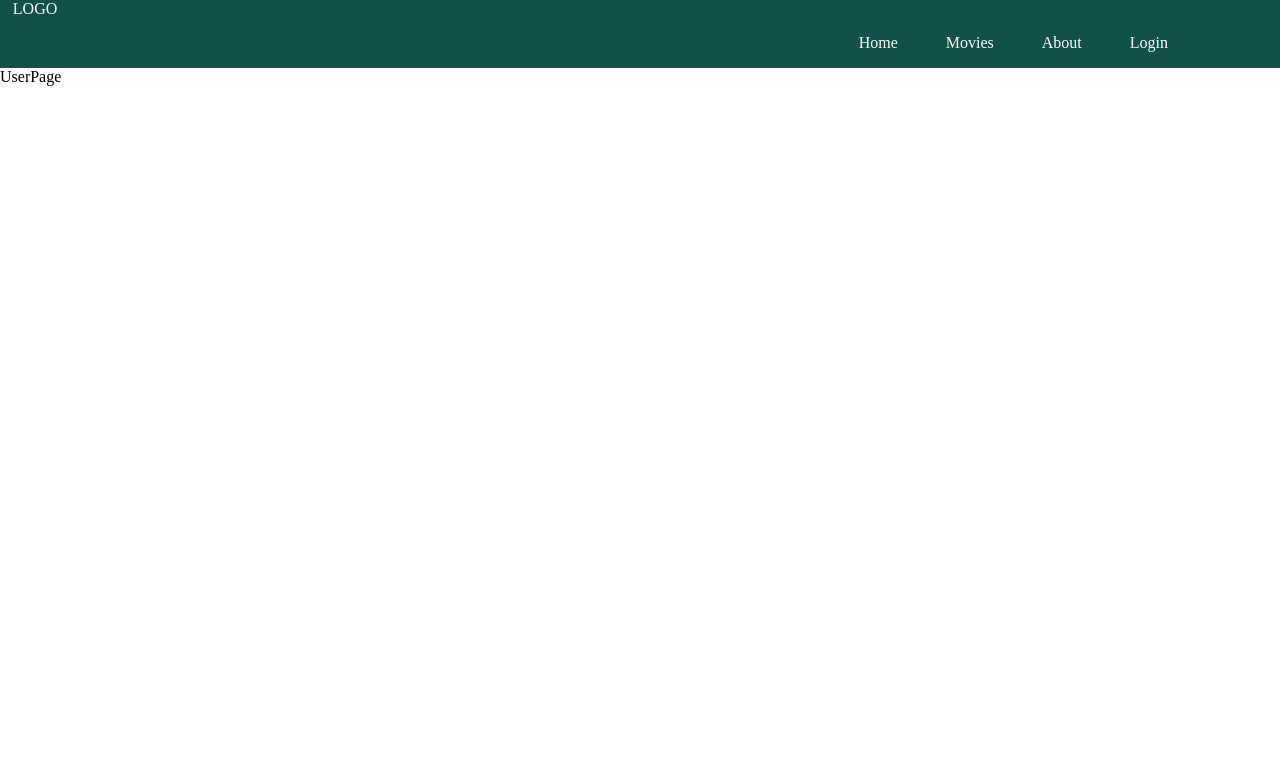
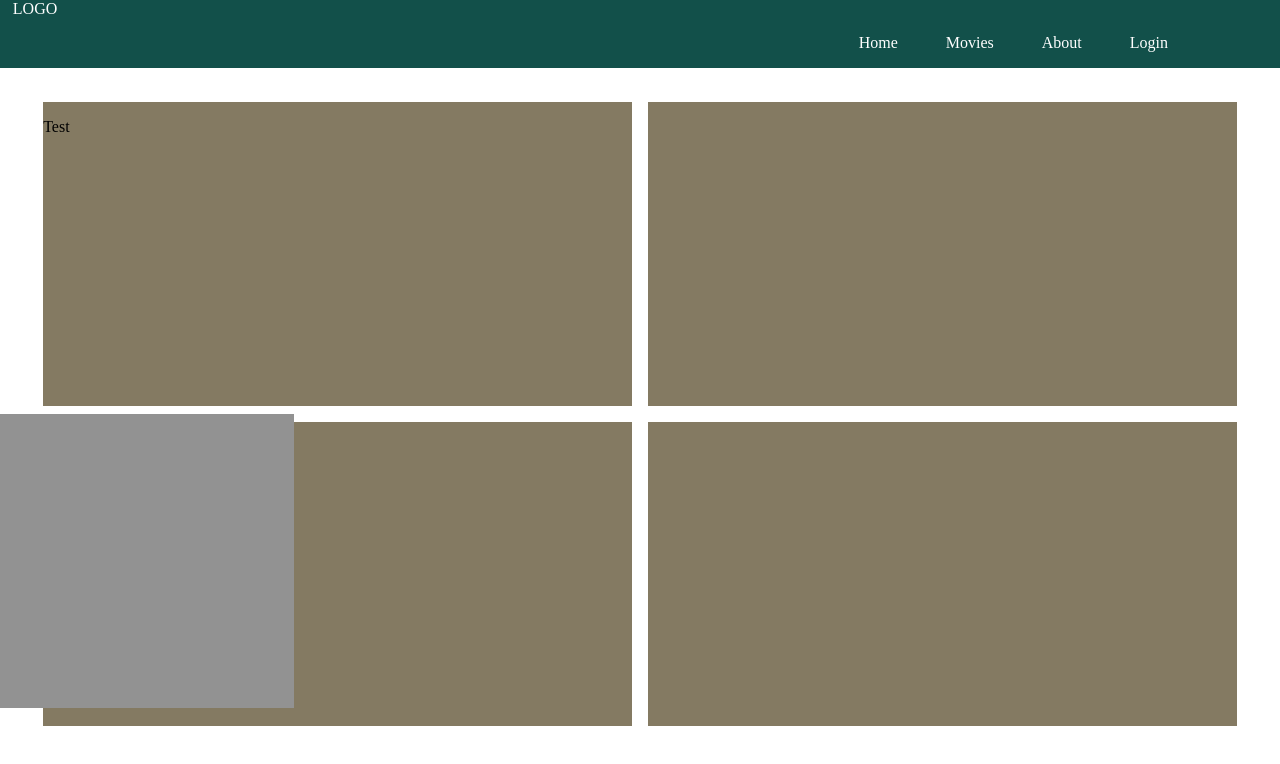
Before and after one commit to Morad17/react-movie-db, a React (Create React App) app: page /userPage in a window 1280 px wide. Shown: the top 764 px of the page. Built offline with nearby package versions, Linux system fonts and the light colour scheme.

Commit message:
forming template for user page

```diff
--- a/src/assets/scss/base.scss
+++ b/src/assets/scss/base.scss
@@ -171,3 +171,28 @@ body{
             display: none;
         }
     }
+/*------------User Page-------------*/
+    .user-page-section{
+        position: relative;
+        padding: 2vw 0;
+        .top-row,.bottom-row{
+            width: 100%;
+            min-height: 40vh;
+            display: flex;
+            justify-content: center;
+        }
+        .middle-row{
+            position: absolute;
+            width:23vw;
+            min-height: 23vw;
+            background-color: #929292;
+        }
+        .liked-section,.watch-list-section,.reviewed-movies-section,
+        .stats-section{
+            width: 46vw;
+            min-height: 20vh;
+            background-color: rgb(132, 122, 98);
+            margin: 1vh;
+        }
+
+    }
--- a/src/pages/UserPage.jsx
+++ b/src/pages/UserPage.jsx
@@ -13,7 +13,28 @@ const checkUser = () => {
 
 
   return (
-    <div>UserPage</div>
+    <div className="user-page-section">
+      <div className="top-row">
+        <section className="liked-section">
+          <p>Test</p>
+        </section>
+        <section className="watch-list-section">
+        </section>
+      </div>
+      <div className="middle-row">
+        <section className="user-overview-section">
+        </section>
+      </div>
+
+      <div className="bottom-row">
+        <section className="reviewed-movies-section">
+        </section>
+        <section className="stats-section">
+        </section>
+      </div>
+
+
+    </div>
   )
 }
 
```
Lines whose indentation alone changed are shown as unchanged.
